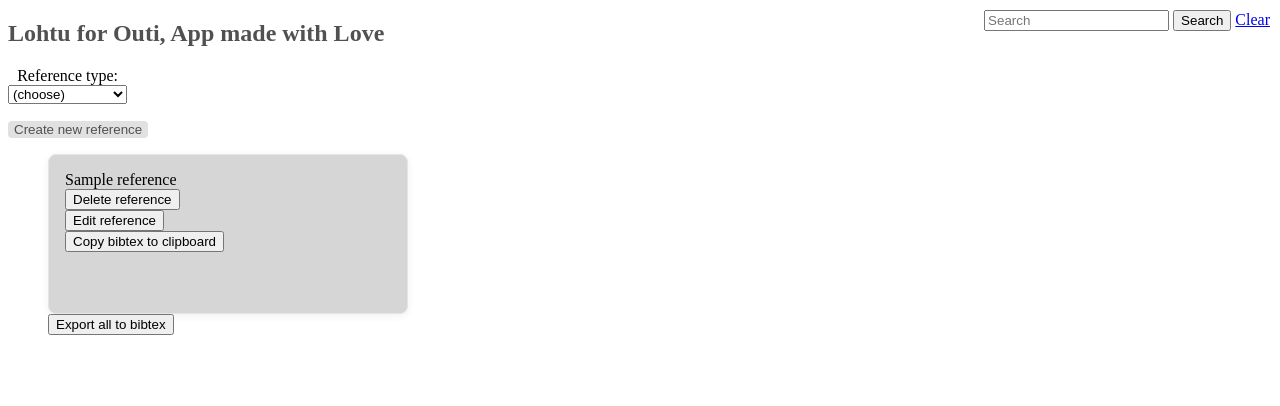
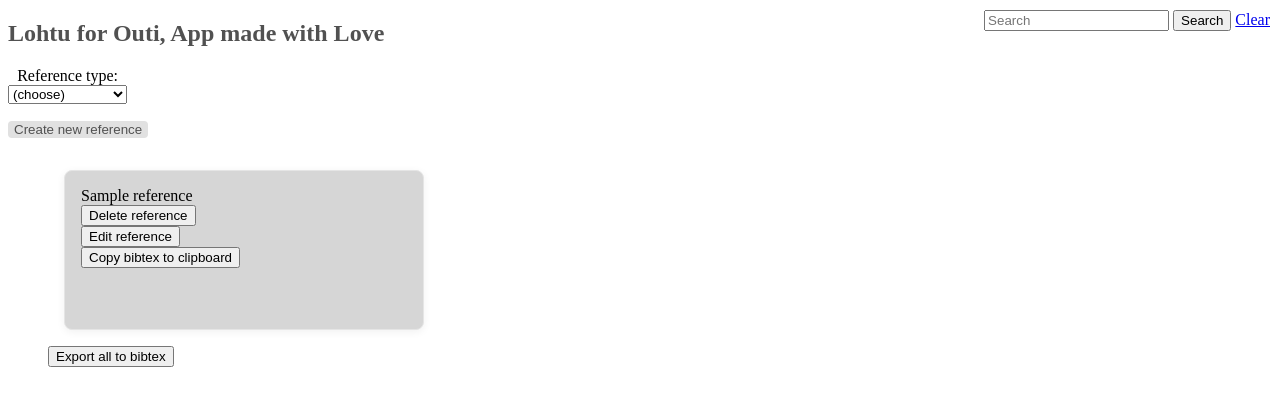
Before and after one commit to Feycry/lohtu, a Flask app: template src/templates/index.html in a window 1280 px wide. Shown: the top 406 px of the page. Run offline with Flask 3, Linux system fonts and the light colour scheme; the template is opened without the code that fills it: most values are stand-ins (such as "Sample title", 1, 10 or a date in 2020); parts of the project's set-up code (start-up, migrations or seed data) failed here and were passed over.

```diff
--- a/src/static/main.css
+++ b/src/static/main.css
@@ -34,4 +34,5 @@ h2 {
   height: 160px;
   width: 360px;
   overflow: auto;
+  margin: 16px;
 }
```
